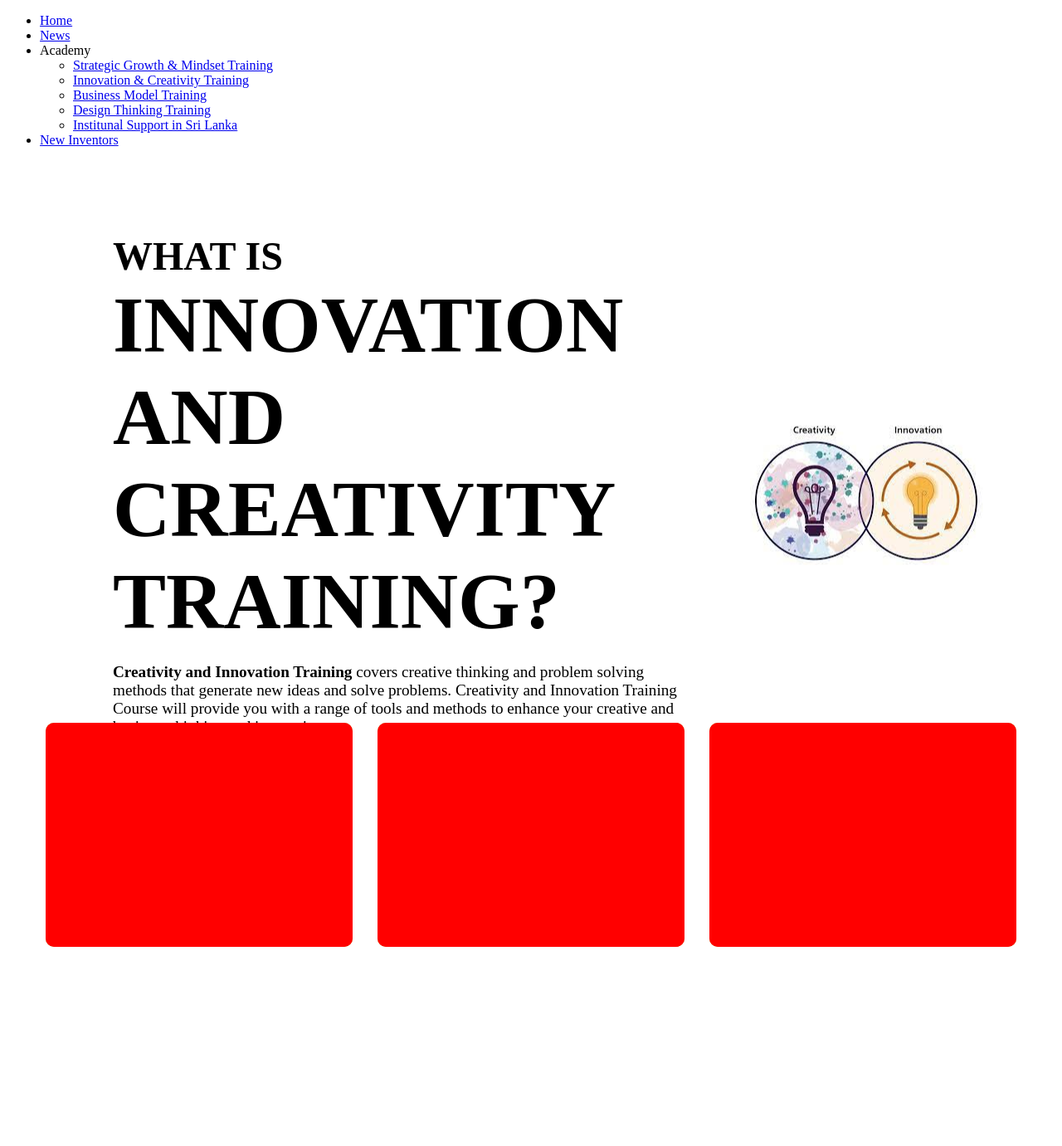
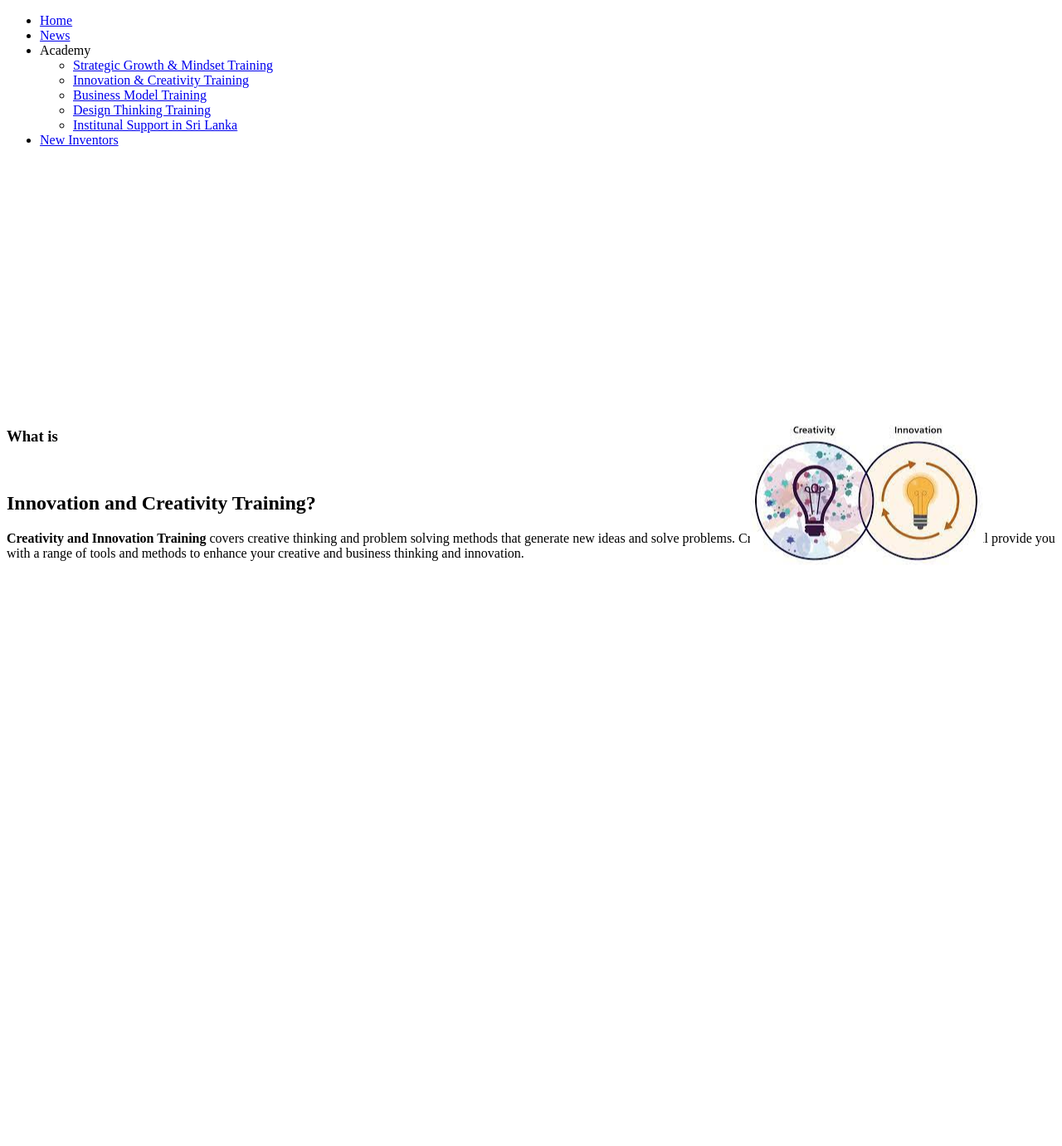
Before and after one commit to dula2000/Main-Project, a PHP site: page /Innovationcreativity.html in a window 1280 px wide. Shown: the top 1381 px of the page at 83% size. Before the commit the page ends 1141 px from the top, so only its background shows below. Run offline with PHP 8.4, Linux system fonts and the light colour scheme.

Commit message:
change 1

```diff
--- a/Innovationcreativity.css
+++ b/Innovationcreativity.css
@@ -132,6 +132,7 @@ section{
     animation-delay: 5s;
 }
 
+
 /*box css parts*/
 .c{
     position:relative;
@@ -143,7 +144,7 @@ section{
 }
 .c .box{
     position: relative;
-    top: 240%;  /*change the box top position*/
+    top: 1040%;  /*change the box top position*/
     width: calc(400px - 30px);     /* if need, please change this px to the %  */
     height: calc(300px - 30px);
     background: rgb(177, 177, 51); /*color of the box background*/
--- a/Innovationcreativity.html
+++ b/Innovationcreativity.html
@@ -38,9 +38,29 @@
                       <p><b>Creativity and Innovation Training</b> covers creative thinking and problem solving methods that generate new ideas and solve problems.
                         Creativity and Innovation Training Course will provide you with a range of tools and methods to enhance your creative and business thinking and innovation.</p>
                  </div>
+
                  <img src="pic/pic 3.jpg" class="pic1">
 
+
      </section>
+
+     <div class="open1">
+      <div class="layer1"></div>
+      <div class="layer1"></div>
+</div>
+<section class="class1">
+          <div class="bannerText1">
+                <h3>What is</h3> <br>
+                <h2>Innovation and Creativity Training?</h2>
+                <p><b>Creativity and Innovation Training</b> covers creative thinking and problem solving methods that generate new ideas and solve problems.
+                  Creativity and Innovation Training Course will provide you with a range of tools and methods to enhance your creative and business thinking and innovation.</p>
+           </div>
+
+           <img src="pic/pic 3.jpg" class="pic1">
+
+
+</section>
+
 
 <h1 >Courses that you can Follow</h1>
    <!--creating content box with hover effect-->
```
